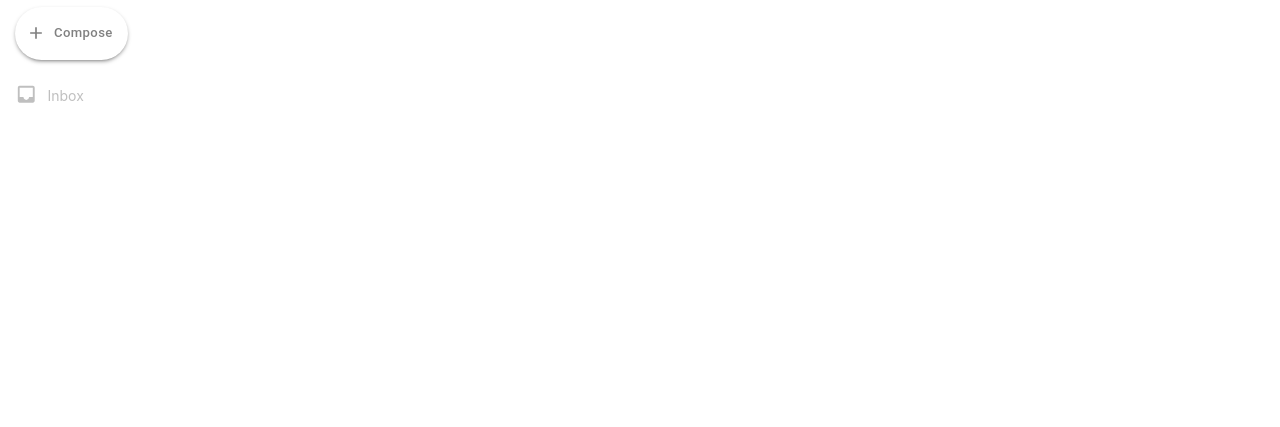
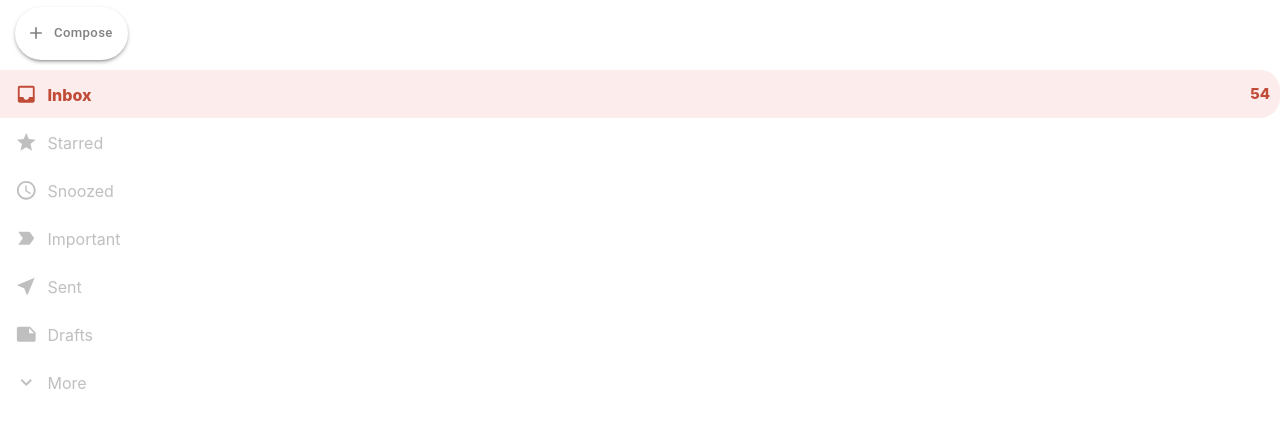
Before and after one commit to montal95/ts-gmail, a React (Create React App) app: page / in a window 1280 px wide. Shown: the part 309-736 px from the top of the page. Built offline with nearby package versions, Linux system fonts and the light colour scheme.

Commit message:
added buttons and styling to sidebar

```diff
--- a/src/components/PanelOption.tsx
+++ b/src/components/PanelOption.tsx
@@ -2,14 +2,20 @@ import React from 'react'
 import { SvgIconProps } from '@material-ui/core/SvgIcon'
 import { SidebarOption } from './elements'
 
-interface OptionPropTypes {
+export interface PanelOptionProps {
   Icon: React.ReactElement<SvgIconProps>
   title: string
   number: number
+  isActive?: boolean
 }
 
-export const PanelOption = ({ Icon, title, number }: OptionPropTypes) => (
-  <SidebarOption>
+export const PanelOption = ({
+  Icon,
+  title,
+  number,
+  isActive = false,
+}: PanelOptionProps) => (
+  <SidebarOption className={isActive ? 'option--active' : ''}>
     {Icon}
     <h3>{title}</h3>
     <p>{number}</p>
--- a/src/components/Sidebar.tsx
+++ b/src/components/Sidebar.tsx
@@ -2,16 +2,41 @@ import React from 'react'
 import { Button } from '@material-ui/core'
 import AddIcon from '@material-ui/icons/Add'
 import InboxIcon from '@material-ui/icons/Inbox'
+import StarIcon from '@material-ui/icons/Star'
+import AccessTimeIcon from '@material-ui/icons/AccessTime'
+import LabelImportantIcon from '@material-ui/icons/LabelImportant'
+import NearMeIcon from '@material-ui/icons/NearMe'
+import NoteIcon from '@material-ui/icons/Note'
+import ExpandMoreIcon from '@material-ui/icons/ExpandMore'
 
 import { SidebarPanel } from './elements'
 import { PanelOption } from './PanelOption'
 
-export const Sidebar: React.FC = () => (
+export const Sidebar: React.FC = () => {
+  const tester = true
+
+  return (
     <SidebarPanel>
       <Button startIcon={<AddIcon fontSize="large" />} id="compose">
         Compose
       </Button>
 
-    <PanelOption Icon={<InboxIcon />} title="Inbox" number={54} />
+      <PanelOption
+        Icon={<InboxIcon />}
+        title="Inbox"
+        number={54}
+        isActive={tester}
+      />
+      <PanelOption Icon={<StarIcon />} title="Starred" number={54} />
+      <PanelOption Icon={<AccessTimeIcon />} title="Snoozed" number={54} />
+      <PanelOption
+        Icon={<LabelImportantIcon />}
+        title="Important"
+        number={54}
+      />
+      <PanelOption Icon={<NearMeIcon />} title="Sent" number={54} />
+      <PanelOption Icon={<NoteIcon />} title="Drafts" number={54} />
+      <PanelOption Icon={<ExpandMoreIcon />} title="More" number={54} />
     </SidebarPanel>
   )
+}
--- a/src/components/elements/HeaderContainer.tsx
+++ b/src/components/elements/HeaderContainer.tsx
@@ -10,6 +10,7 @@ export const HeaderContainer = styled.header`
     align-items: center;
     padding-left: 20px;
     img {
+      margin-left: 10px;
       object-fit: container;
     }
   }
--- a/src/components/elements/SidebarElement.tsx
+++ b/src/components/elements/SidebarElement.tsx
@@ -19,20 +19,13 @@ export const SidebarOption = styled.div`
   border-bottom-right-radius: 20px;
   cursor: pointer;
   color: #81818181;
-  &:hover,
-  p:hover,
-  h3:hover {
-    background-color: #fcecec;
-    color: #c04b37;
-    font-weight: 800;
-  }
   .MuiSvgIcon-root {
     margin-left: 5px;
   }
   h3 {
     flex: 1;
     margin-left: 10px;
-    font-size: 14px;
+    font-size: 16px;
     font-weight: 400;
     margin-bottom: 26px;
   }
@@ -40,7 +33,18 @@ export const SidebarOption = styled.div`
     display: none;
     font-weight: 300;
   }
-  &:hover p {
+  &:hover > p,
+  &.option--active > p {
     display: inline;
   }
+  &:hover,
+  &:hover > p,
+  &:hover > h3,
+  &.option--active,
+  &.option--active > p,
+  &.option--active > h3 {
+    background-color: #fcecec !important;
+    color: #c04b37;
+    font-weight: 800;
+  }
 `
```
Lines whose indentation alone changed are shown as unchanged.
